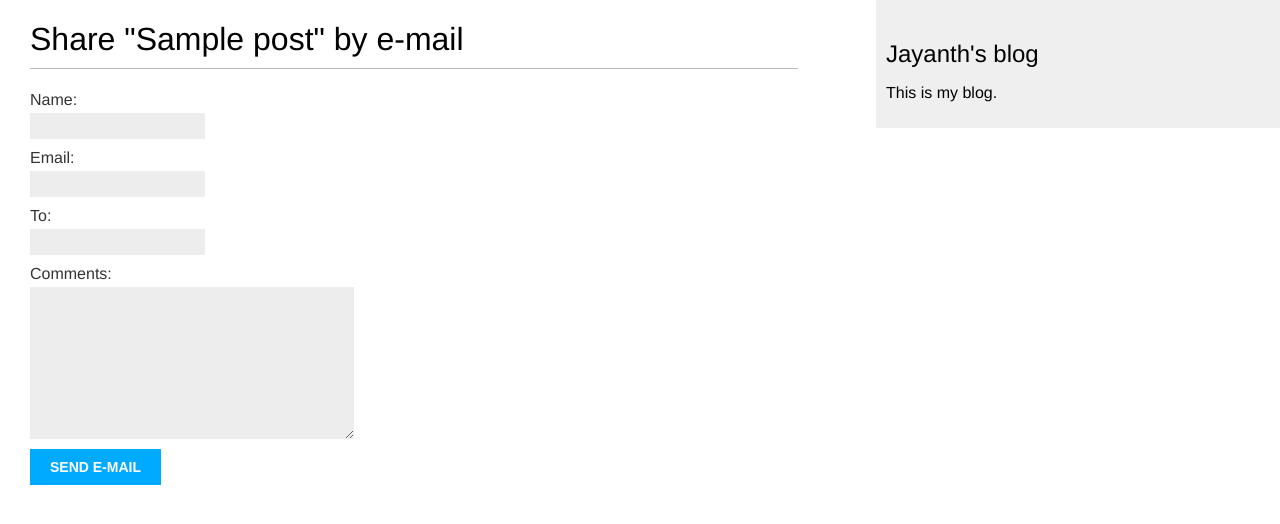
After one commit to jayanth0906/mysite, a Django app: page /blog/1/share/ in a window 1280 px wide. The commit adds this page. Shown: the top 524 px of the page. Run offline with Django 3.2, Linux system fonts and the light colour scheme; tables that the repository leaves empty hold one stand-in row (values such as "Sample post").

Commit message:
adding email files

```diff
--- /dev/null
+++ b/blog/forms.py
@@ -0,0 +1,9 @@
+from django import forms
+
+
+class EmailPostForm(forms.Form):
+    name = forms.CharField(max_length=25)
+    email = forms.EmailField()
+    to = forms.EmailField()
+    comments = forms.CharField(required=False,
+                               widget=forms.Textarea)
--- /dev/null
+++ b/blog/templates/blog/post/share.html
@@ -0,0 +1,17 @@
+{% extends "blog/base.html" %}
+{% block title %}Share a post{% endblock %}
+{% block content %}
+{% if sent %}
+<h1>E-mail successfully sent</h1>
+<p>
+"{{ post.title }}" was successfully sent to {{ form.cleaned_data.to }}.
+</p>
+{% else %}
+<h1>Share "{{ post.title }}" by e-mail</h1>
+<form action="." method="post">
+{{ form.as_p }}
+{% csrf_token %}
+<input type="submit" value="Send e-mail">
+</form>
+{% endif %}
+{% endblock %}
--- a/blog/urls.py
+++ b/blog/urls.py
@@ -2,9 +2,7 @@ from django.urls import path
 
 from . import views
 
-
 app_name = 'blog'
-
 
 urlpatterns = [
     # post views
@@ -13,6 +11,7 @@ urlpatterns = [
     path('<int:year>/<int:month>/<int:day>/<slug:post>/',
          views.post_detail,
          name='post_detail'),
-
+    path('<int:post_id>/share/',
+         views.post_share, name='post_share'),
 
 ]
--- a/blog/views.py
+++ b/blog/views.py
@@ -4,6 +4,8 @@ from django.shortcuts import render
 from django.shortcuts import render, get_object_or_404
 from .models import Post
 from django.core.paginator import Paginator, EmptyPage, PageNotAnInteger
+from .forms import EmailPostForm
+from django.core.mail import send_mail
 
 
 def post_list(request):
@@ -33,3 +35,46 @@ def post_detail(request, year, month, day, post):
     return render(request,
                   'blog/post/detail.html',
                   {'post': post})
+
+
+def post_share(request, post_id):
+    # Retrieve post by id
+
+    post = get_object_or_404(Post, id=post_id, status='published')
+
+    sent = False
+
+    if request.method == 'POST':
+
+        # Form was submitted
+
+        form = EmailPostForm(request.POST)
+
+        if form.is_valid():
+            # Form fields passed validation
+
+            cd = form.cleaned_data
+
+            post_url = request.build_absolute_uri(
+
+                post.get_absolute_url())
+
+            subject = '{} ({}) recommends you reading "{}"'.format(cd['name'], cd['email'], post.title)
+
+            message = 'Read "{}" at {}\n\n{}\'s comments: {}'.format(post.title, post_url, cd['name'], cd['comments'])
+
+            send_mail(subject, message, 'admin@myblog.com',
+
+                      [cd['to']])
+
+            sent = True
+
+    else:
+
+        form = EmailPostForm()
+
+    return render(request, 'blog/post/share.html', {'post': post,
+
+                                                    'form': form,
+
+                                                    'sent': sent})
```
Also changed, not shown: blog/templates/blog/post/detail.html (+9 -0 lines), mysite/settings.py (+12 -0 lines).
